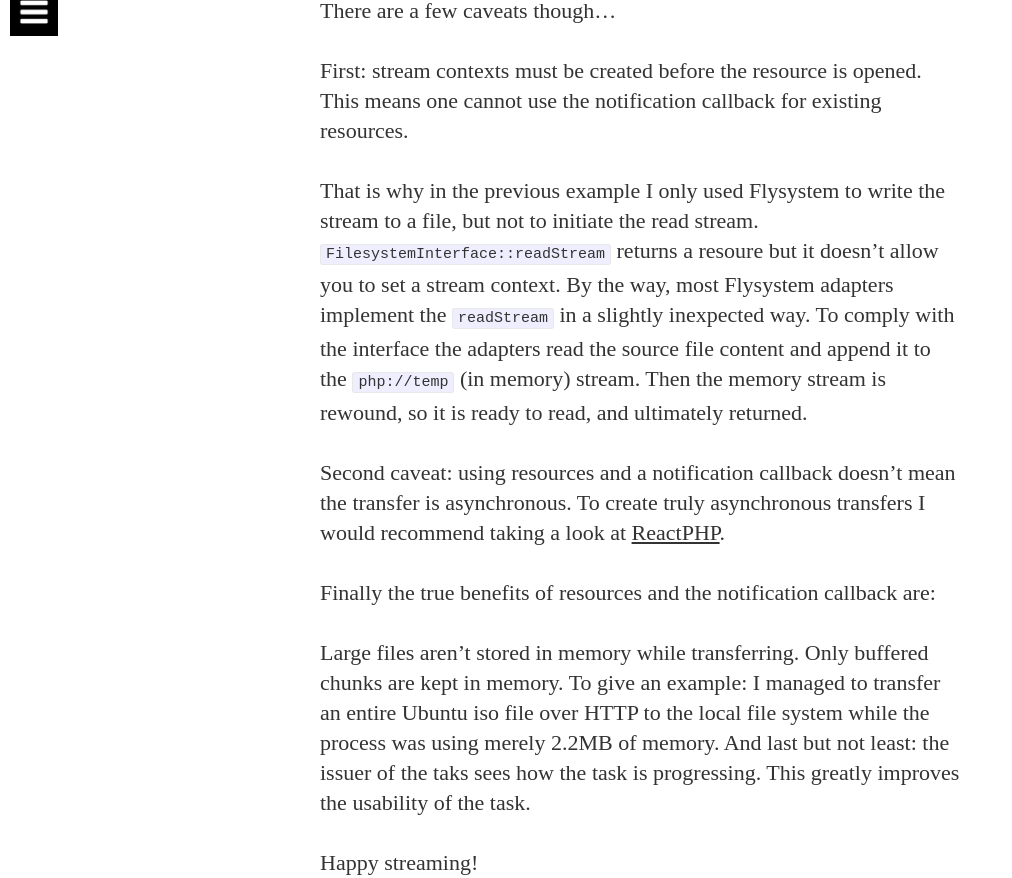
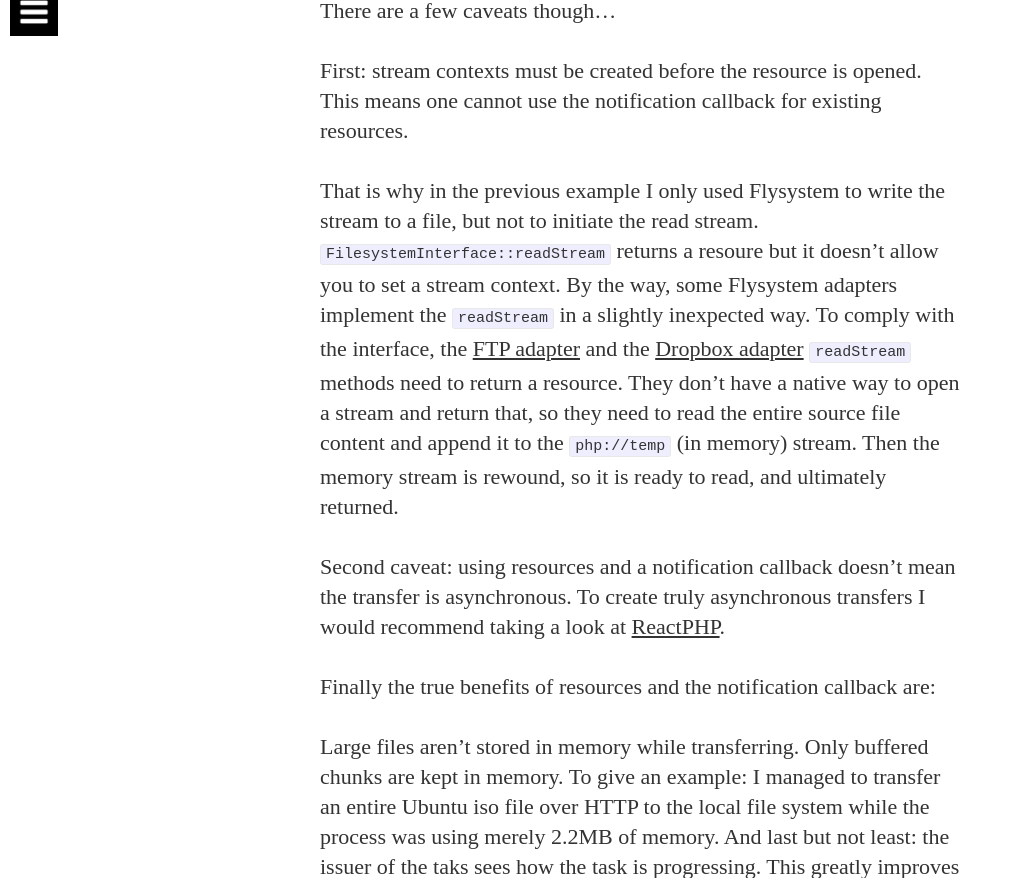
Before and after one commit to hannesvdvreken/hannesvdvreken.github.io, a Jekyll site: the page built from _posts/2015-05-12-stream-progress.md, in a window 1280 px wide and 900 px high, scrolled down 2666 px, cut to the strip 22-900 px from the top of the window. Shown: the whole strip, without its empty margins (0-1012 px from the left). Built offline with Jekyll 4.4.1, drawn with Linux system fonts in a browser that asks for light colours; nearby versions of some CDN libraries; some web fonts are replaced; comment, search, counter and statistics services are not loaded.

Commit message:
Flysystem readStream explanation

```diff
--- a/_posts/2015-05-12-stream-progress.md
+++ b/_posts/2015-05-12-stream-progress.md
@@ -40,7 +40,7 @@ There are a few caveats though...
 First: stream contexts must be created before the resource is opened. This means one cannot use the notification callback for existing resources.
 
 That is why in the previous example I only used Flysystem to write the stream to a file, but not to initiate the read stream. `FilesystemInterface::readStream` returns a resoure but it doesn't allow you to set a stream context.
-By the way, most Flysystem adapters implement the `readStream` in a slightly inexpected way. To comply with the interface the adapters read the source file content and append it to the `php://temp` (in memory) stream. Then the memory stream is rewound, so it is ready to read, and ultimately returned.
+By the way, some Flysystem adapters implement the `readStream` in a slightly inexpected way. To comply with the interface, the [FTP adapter](https://github.com/thephpleague/flysystem/blob/166a16f7e966d5eac46fb7a9849db21734718495/src/Adapter/Ftp.php#L352-L365) and the [Dropbox adapter](https://github.com/thephpleague/flysystem-dropbox/blob/2f464a6a80c0dcc2113a8cc636ca9d4a0fc26617/src/DropboxAdapter.php#L101-L115) `readStream` methods need to return a resource. They don't have a native way to open a stream and return that, so they need to read the entire source file content and append it to the `php://temp` (in memory) stream. Then the memory stream is rewound, so it is ready to read, and ultimately returned.
 
 Second caveat: using resources and a notification callback doesn't mean the transfer is asynchronous. To create truly asynchronous transfers I would recommend taking a look at [ReactPHP](http://reactphp.org/).
 
```
